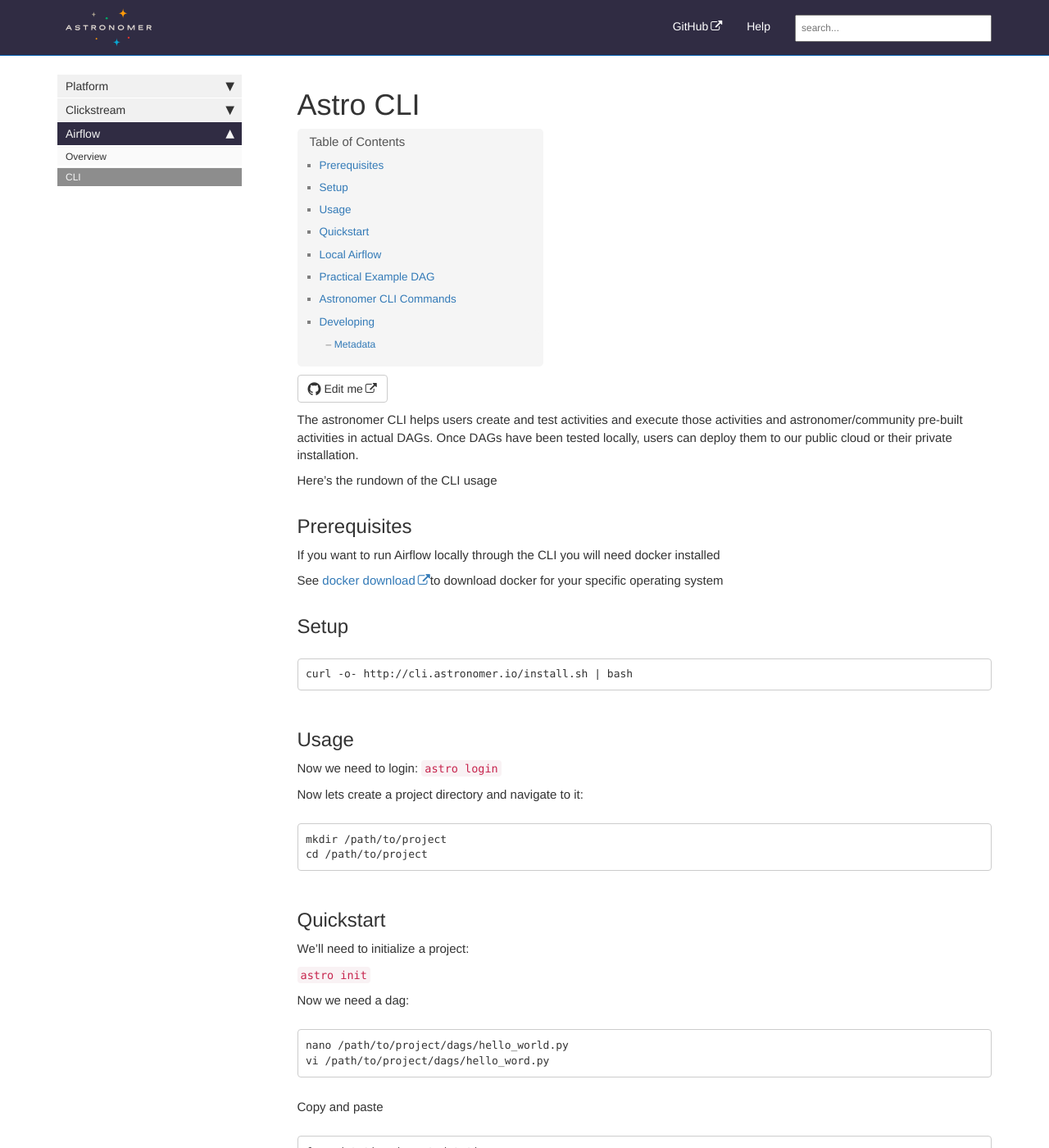
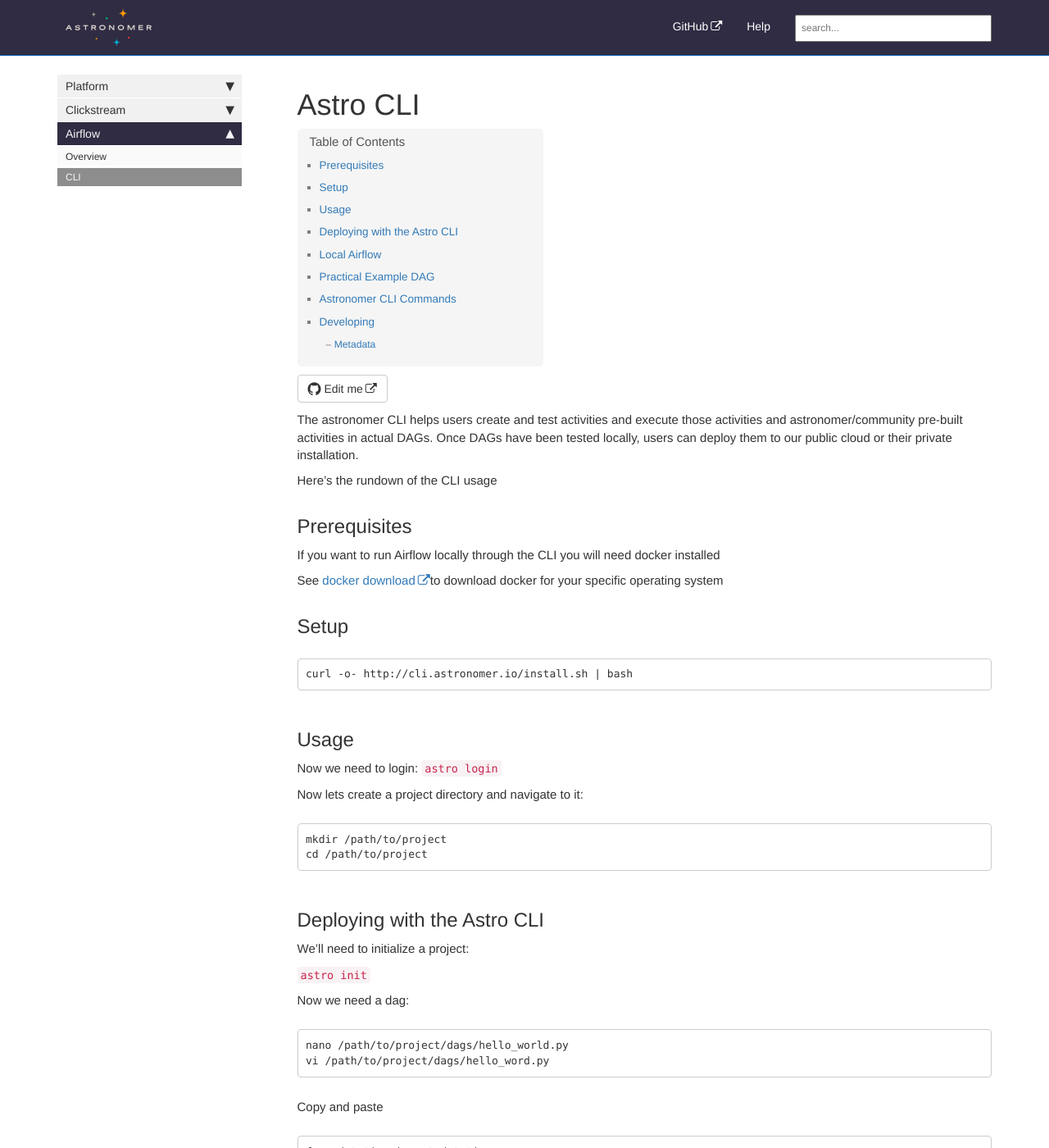
Before and after one commit to petedejoy/documentation, a Jekyll site: the page built from v2/airflow/cli.md, in a window 1280 px wide and 1400 px high. Shown: the whole window at 82% size. Built offline with Jekyll 4.4.1, drawn with Linux system fonts in a browser that asks for light colours; nearby versions of some CDN libraries; comment, search, counter and statistics services are not loaded.

Commit message:
fixed CLI doc formatting

````diff
--- a/v2/airflow/cli.md
+++ b/v2/airflow/cli.md
@@ -30,7 +30,7 @@ mkdir /path/to/project
 cd /path/to/project
 ```
 
-## Quickstart
+## Deploying with the Astro CLI
 
 We'll need to initialize a project:
 
@@ -111,11 +111,13 @@ redshift_sink.set_upstream(custom_transform)
 ## Astronomer CLI Commands
 
 Usage:
-  ```
+
+```
   astro [command]
 ```
 
 Available Commands:
+
 ```
   airflow       Run a local Airflow cluster
   config        Get or set Astro configs
@@ -130,11 +132,13 @@ Available Commands:
 ```
 
 Flags:
+
 ```
   -d, --debug   debug output
   -h, --Help    help for astro
   -v, --verbose verbose output
 ```
+
 Use `astro [command] --help` for more information about a command.
 
 ## Developing
````
